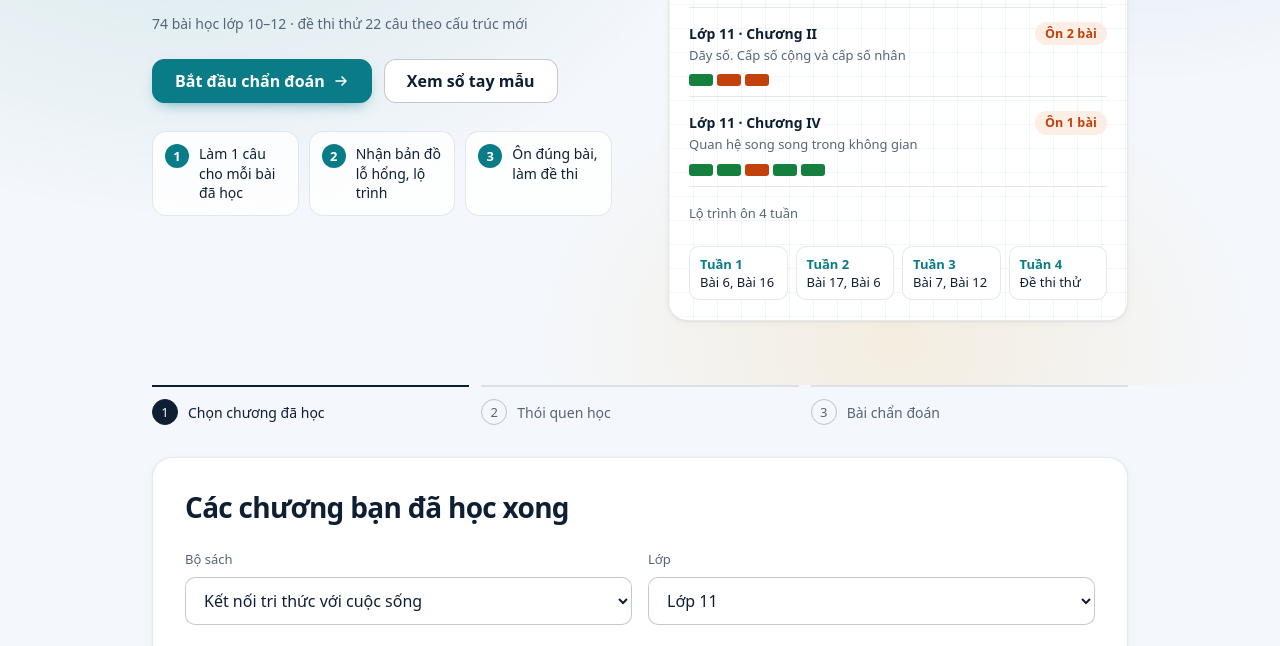
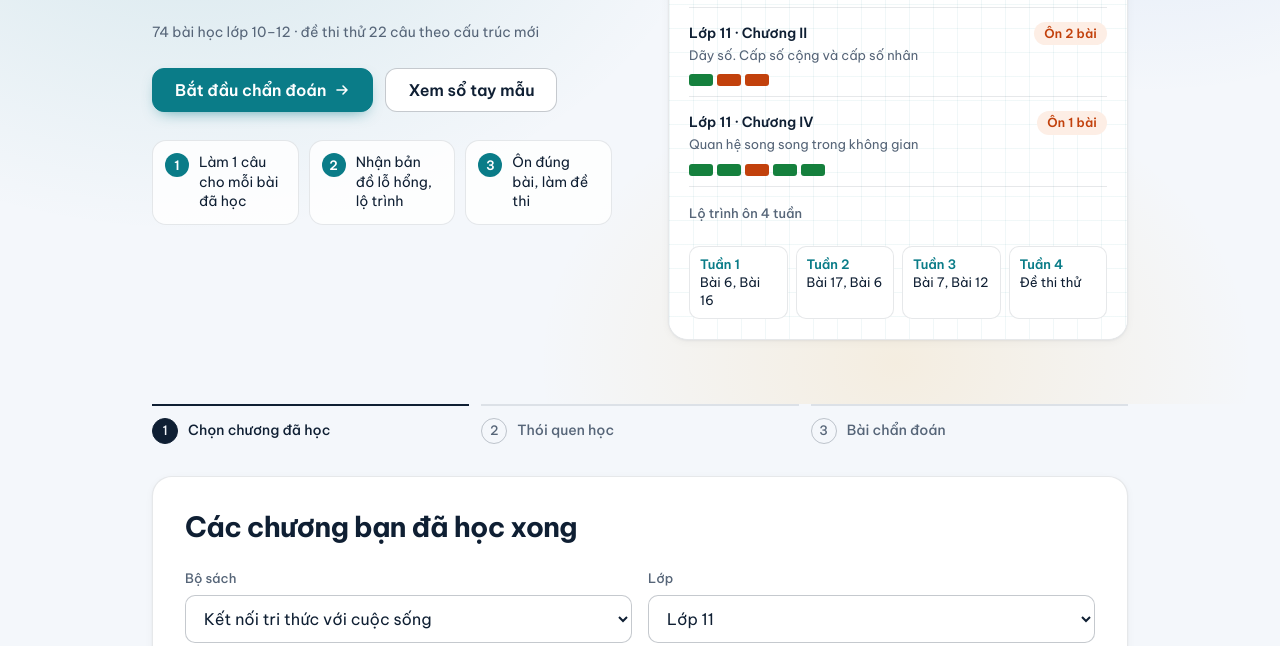
Before and after one commit to hoanganh1042/so-tay-hoc-toan, a website: page web/WebApp_So_tay_hoc_Toan.html in a window 1280 px wide. Shown: the part 564-1210 px from the top of the page. Drawn offline with Linux system fonts and the light colour scheme.

Commit message:
feat: tự lưu phông Be Vietnam Pro, bỏ kết nối tới Google Fonts
App không còn yêu cầu nào tới bên thứ ba khi mở trang. CSP siết về
font-src 'self' và bỏ fonts.googleapis.com khỏi style-src. Service worker
chỉ xử lý yêu cầu cùng nguồn gốc.

Co-Authored-By: Claude Fable 5.2 <noreply@anthropic.com>

````diff
--- a/docs/SECURITY.md
+++ b/docs/SECURITY.md
@@ -12,7 +12,7 @@ Người dùng là học sinh THPT, phần lớn dưới 18 tuổi. Ứng dụng
 
 Ứng dụng **không** hỏi và không lưu họ tên, lớp cụ thể, trường, thư điện tử, số điện thoại hay bất kỳ mã định danh nào. Tất cả nằm trong trình duyệt của học sinh (IndexedDB và localStorage). Ứng dụng không có mã nào gửi dữ liệu ra ngoài: không `fetch` tới máy chủ khác, không công cụ đo lường, không cookie.
 
-Kết nối ra ngoài duy nhất khi mở trang là tải phông chữ từ Google Fonts (Google thấy địa chỉ IP và loại trình duyệt, không thấy dữ liệu học tập). Liên kết YouTube và liên kết nguồn đề chỉ mở khi học sinh bấm, và trang đặt `Referrer-Policy: no-referrer`.
+Phông chữ (Be Vietnam Pro, giấy phép OFL) được phát từ chính ứng dụng, nên khi mở trang ứng dụng không gửi yêu cầu nào tới bên thứ ba. Liên kết YouTube và liên kết nguồn đề chỉ mở khi học sinh bấm, và trang đặt `Referrer-Policy: no-referrer`.
 
 ## Mô hình đe dọa
 
@@ -33,8 +33,8 @@ Ngoài phạm vi: người có quyền dùng máy và mở công cụ lập trì
 ### 1. Chính sách bảo mật nội dung (CSP)
 
 ```
-default-src 'self'; script-src 'self'; style-src 'self' https://fonts.googleapis.com;
-style-src-attr 'unsafe-inline'; font-src 'self' https://fonts.gstatic.com; img-src 'self' data:;
+default-src 'self'; script-src 'self'; style-src 'self';
+style-src-attr 'unsafe-inline'; font-src 'self'; img-src 'self' data:;
 connect-src 'self'; object-src 'none'; base-uri 'none'; form-action 'none'; frame-ancestors 'none'
 ```
 
@@ -57,7 +57,7 @@ connect-src 'self'; object-src 'none'; base-uri 'none'; form-action 'none'; fram
 
 ### 4. Service worker
 
-Chỉ xử lý yêu cầu GET cùng nguồn gốc và phông Google; chỉ lưu phản hồi thành công, không lưu phản hồi chuyển hướng; không có `importScripts`, không nhận thông điệp từ trang.
+Chỉ xử lý yêu cầu GET cùng nguồn gốc (kể cả phông chữ tự lưu); yêu cầu tới nguồn khác được bỏ qua; chỉ lưu phản hồi thành công, không lưu phản hồi chuyển hướng; không có `importScripts`, không nhận thông điệp từ trang.
 
 ### 5. Kho mã
 
@@ -68,7 +68,7 @@ Chỉ xử lý yêu cầu GET cùng nguồn gốc và phông Google; chỉ lưu
 
 ## Giới hạn còn lại
 
-- **Phông chữ bên thứ ba.** Muốn không còn kết nối nào ra ngoài thì tự lưu tệp phông trong `web/` và siết CSP về `style-src 'self'; font-src 'self'`.
+- **Phông chữ bên thứ ba.** Đã xử lý: phông Be Vietnam Pro được lưu trong `web/fonts/` và CSP đặt `font-src 'self'`, nên ứng dụng không còn kết nối nào ra ngoài khi mở trang.
 - **Nguồn gốc dùng chung.** Nếu đặt app ở `ten.github.io/kho/`, mọi trang khác của cùng tài khoản GitHub dùng chung nguồn gốc và đọc, ghi được dữ liệu của app. Nên dùng tên miền con riêng (như bản Netlify hiện tại).
 - **GitHub Pages không đặt được tiêu đề HTTP**, nên ở đó chỉ còn lớp CSP trong thẻ `<meta>` và không có `frame-ancestors`.
 - **Dữ liệu không mã hóa** trên máy và trong tệp sao lưu. Tệp sao lưu chứa câu trả lời phiếu thói quen; học sinh nên giữ tệp cho riêng mình.
--- a/web/WebApp_So_tay_hoc_Toan.html
+++ b/web/WebApp_So_tay_hoc_Toan.html
@@ -2,7 +2,7 @@
 <html lang="vi" data-type="software" data-radius="soft" data-buttons="solid" data-motion>
 <head>
 <meta charset="utf-8">
-<meta http-equiv="Content-Security-Policy" content="default-src 'self'; script-src 'self' 'sha256-BkKP2XO6WOEc3kXOiLr2ZoY83hamalKjPY9xBcbXVuw='; style-src 'self' 'sha256-YTN2KNwP/dL0fL4vc8FEYgUIAY35P5/DcrgsR5B83cY=' https://fonts.googleapis.com; style-src-attr 'unsafe-inline'; font-src 'self' https://fonts.gstatic.com; img-src 'self' data:; connect-src 'self'; object-src 'none'; base-uri 'none'; form-action 'none'">
+<meta http-equiv="Content-Security-Policy" content="default-src 'self'; script-src 'self' 'sha256-BkKP2XO6WOEc3kXOiLr2ZoY83hamalKjPY9xBcbXVuw='; style-src 'self' 'sha256-YTN2KNwP/dL0fL4vc8FEYgUIAY35P5/DcrgsR5B83cY='; style-src-attr 'unsafe-inline'; font-src 'self'; img-src 'self' data:; connect-src 'self'; object-src 'none'; base-uri 'none'; form-action 'none'">
 <meta name="referrer" content="no-referrer">
 <meta name="viewport" content="width=device-width, initial-scale=1, viewport-fit=cover">
 <meta name="page-type" content="software">
@@ -17,9 +17,6 @@
 <meta name="apple-mobile-web-app-title" content="Sổ tay Toán">
 <script src="boot.js"></script>
 <meta name="description" content="Web app chẩn đoán lỗ hổng kiến thức Toán theo từng bài học, ôn tập theo chương và luyện đề thi thử tốt nghiệp THPT theo cấu trúc mới.">
-<link rel="preconnect" href="https://fonts.googleapis.com">
-<link rel="preconnect" href="https://fonts.gstatic.com" crossorigin>
-<link rel="stylesheet" href="https://fonts.googleapis.com/css2?family=Be+Vietnam+Pro:wght@400;500;600;700&display=swap">
 <link rel="stylesheet" href="app.css">
 </head>
 <body>
--- a/web/app.css
+++ b/web/app.css
@@ -1,3 +1,77 @@
+/* Be Vietnam Pro, tự lưu trong ứng dụng (giấy phép OFL, xem fonts/OFL.txt). */
+/* vietnamese */
+@font-face {
+  font-family: "Be Vietnam Pro";
+  font-style: normal;
+  font-weight: 400;
+  font-display: swap;
+  src: url("fonts/be-vietnam-pro-400-vietnamese.woff2") format("woff2");
+  unicode-range: U+0102-0103, U+0110-0111, U+0128-0129, U+0168-0169, U+01A0-01A1, U+01AF-01B0, U+0300-0301, U+0303-0304, U+0308-0309, U+0323, U+0329, U+1EA0-1EF9, U+20AB;
+}
+/* latin */
+@font-face {
+  font-family: "Be Vietnam Pro";
+  font-style: normal;
+  font-weight: 400;
+  font-display: swap;
+  src: url("fonts/be-vietnam-pro-400-latin.woff2") format("woff2");
+  unicode-range: U+0000-00FF, U+0131, U+0152-0153, U+02BB-02BC, U+02C6, U+02DA, U+02DC, U+0304, U+0308, U+0329, U+2000-206F, U+20AC, U+2122, U+2191, U+2193, U+2212, U+2215, U+FEFF, U+FFFD;
+}
+/* vietnamese */
+@font-face {
+  font-family: "Be Vietnam Pro";
+  font-style: normal;
+  font-weight: 500;
+  font-display: swap;
+  src: url("fonts/be-vietnam-pro-500-vietnamese.woff2") format("woff2");
+  unicode-range: U+0102-0103, U+0110-0111, U+0128-0129, U+0168-0169, U+01A0-01A1, U+01AF-01B0, U+0300-0301, U+0303-0304, U+0308-0309, U+0323, U+0329, U+1EA0-1EF9, U+20AB;
+}
+/* latin */
+@font-face {
+  font-family: "Be Vietnam Pro";
+  font-style: normal;
+  font-weight: 500;
+  font-display: swap;
+  src: url("fonts/be-vietnam-pro-500-latin.woff2") format("woff2");
+  unicode-range: U+0000-00FF, U+0131, U+0152-0153, U+02BB-02BC, U+02C6, U+02DA, U+02DC, U+0304, U+0308, U+0329, U+2000-206F, U+20AC, U+2122, U+2191, U+2193, U+2212, U+2215, U+FEFF, U+FFFD;
+}
+/* vietnamese */
+@font-face {
+  font-family: "Be Vietnam Pro";
+  font-style: normal;
+  font-weight: 600;
+  font-display: swap;
+  src: url("fonts/be-vietnam-pro-600-vietnamese.woff2") format("woff2");
+  unicode-range: U+0102-0103, U+0110-0111, U+0128-0129, U+0168-0169, U+01A0-01A1, U+01AF-01B0, U+0300-0301, U+0303-0304, U+0308-0309, U+0323, U+0329, U+1EA0-1EF9, U+20AB;
+}
+/* latin */
+@font-face {
+  font-family: "Be Vietnam Pro";
+  font-style: normal;
+  font-weight: 600;
+  font-display: swap;
+  src: url("fonts/be-vietnam-pro-600-latin.woff2") format("woff2");
+  unicode-range: U+0000-00FF, U+0131, U+0152-0153, U+02BB-02BC, U+02C6, U+02DA, U+02DC, U+0304, U+0308, U+0329, U+2000-206F, U+20AC, U+2122, U+2191, U+2193, U+2212, U+2215, U+FEFF, U+FFFD;
+}
+/* vietnamese */
+@font-face {
+  font-family: "Be Vietnam Pro";
+  font-style: normal;
+  font-weight: 700;
+  font-display: swap;
+  src: url("fonts/be-vietnam-pro-700-vietnamese.woff2") format("woff2");
+  unicode-range: U+0102-0103, U+0110-0111, U+0128-0129, U+0168-0169, U+01A0-01A1, U+01AF-01B0, U+0300-0301, U+0303-0304, U+0308-0309, U+0323, U+0329, U+1EA0-1EF9, U+20AB;
+}
+/* latin */
+@font-face {
+  font-family: "Be Vietnam Pro";
+  font-style: normal;
+  font-weight: 700;
+  font-display: swap;
+  src: url("fonts/be-vietnam-pro-700-latin.woff2") format("woff2");
+  unicode-range: U+0000-00FF, U+0131, U+0152-0153, U+02BB-02BC, U+02C6, U+02DA, U+02DC, U+0304, U+0308, U+0329, U+2000-206F, U+20AC, U+2122, U+2191, U+2193, U+2212, U+2215, U+FEFF, U+FFFD;
+}
+
 /*
   Thiết kế lại theo tasteskill 2.5 (design-taste-frontend).
   Kind: software (web app học tập). Palette: cool-white-slate (teal, không tím).
--- /dev/null
+++ b/web/fonts/OFL.txt
@@ -0,0 +1,5 @@
+Be Vietnam Pro
+Copyright 2021 The Be Vietnam Pro Project Authors (https://github.com/bettergui/BeVietnamPro)
+
+This Font Software is licensed under the SIL Open Font License, Version 1.1.
+The full licence text and FAQ are available at: https://openfontlicense.org
--- a/web/sw.js
+++ b/web/sw.js
@@ -1,13 +1,17 @@
 // Service worker của app Sổ tay học Toán: lưu sẵn các file để mở được khi không có mạng.
 // File của app: lấy từ mạng trước (luôn có bản mới khi online), mất mạng thì dùng bản đã lưu.
-// Font Google: dùng bản đã lưu trước. Đổi VER khi muốn xóa bộ nhớ đệm cũ.
-const VER = 'sotay-v15';
+// Chỉ xử lý yêu cầu GET cùng nguồn gốc, kể cả phông chữ tự lưu. Đổi VER khi muốn xóa bộ nhớ đệm cũ.
+const VER = 'sotay-v16';
 const SHELL = [
   './', './WebApp_So_tay_hoc_Toan.html', './manifest.webmanifest',
   './app.css', './boot.js', './db.js', './app.js', './congthuc.js', './view_congthuc.js',
   './data.js', './data_them.js', './mucdo.js', './sach.js', './dethi_them.js', './dethi_mucdo.js', './thucte.js', './chuong.js', './bosung.js', './hinh.js', './hinh_bosung.js', './phantich.js',
   './loigiai_10.js', './loigiai_11.js', './loigiai_12.js', './loigiai_dethi.js',
-  './app/icon-192.png', './app/icon-512.png', './app/icon-maskable-512.png', './app/apple-touch-icon.png'
+  './app/icon-192.png', './app/icon-512.png', './app/icon-maskable-512.png', './app/apple-touch-icon.png',
+  './fonts/be-vietnam-pro-400-vietnamese.woff2', './fonts/be-vietnam-pro-400-latin.woff2',
+  './fonts/be-vietnam-pro-500-vietnamese.woff2', './fonts/be-vietnam-pro-500-latin.woff2',
+  './fonts/be-vietnam-pro-600-vietnamese.woff2', './fonts/be-vietnam-pro-600-latin.woff2',
+  './fonts/be-vietnam-pro-700-vietnamese.woff2', './fonts/be-vietnam-pro-700-latin.woff2'
 ];
 const OPTIONAL = [];
 
@@ -26,11 +30,9 @@ self.addEventListener('fetch', e => {
   const req = e.request;
   if (req.method !== 'GET') return;
   const url = new URL(req.url);
-  const font = url.hostname === 'fonts.googleapis.com' || url.hostname === 'fonts.gstatic.com';
-  if (url.origin !== self.location.origin && !font) return;
-  // Chỉ lưu phản hồi thành công và không phải chuyển hướng. Phông Google trả phản hồi "mờ" (opaque) nên chấp nhận riêng cho phông.
-  const keep = res => { if (res && !res.redirected && (res.ok || (font && res.type === 'opaque'))) { const copy = res.clone(); e.waitUntil(caches.open(VER).then(c => c.put(req, copy)).catch(() => {})); } return res; };
-  if (font) { e.respondWith(caches.match(req).then(hit => hit || fetch(req).then(keep))); return; }
+  if (url.origin !== self.location.origin) return;
+  // Chỉ lưu phản hồi thành công và không phải chuyển hướng.
+  const keep = res => { if (res && res.ok && !res.redirected) { const copy = res.clone(); e.waitUntil(caches.open(VER).then(c => c.put(req, copy)).catch(() => {})); } return res; };
   e.respondWith(fetch(req).then(keep).catch(() =>
     caches.match(req, {ignoreSearch: true}).then(hit => hit || (req.mode === 'navigate' ? caches.match('./WebApp_So_tay_hoc_Toan.html') : undefined))));
 });
````
Also changed, not shown: SECURITY.md (+1 -1 lines), docs/ARCHITECTURE.md (+1 -1 lines), netlify.toml, web/fonts/be-vietnam-pro-400-latin.woff2 (added), web/fonts/be-vietnam-pro-400-vietnamese.woff2 (added), web/fonts/be-vietnam-pro-500-latin.woff2 (added), web/fonts/be-vietnam-pro-500-vietnamese.woff2 (added), web/fonts/be-vietnam-pro-600-latin.woff2 (added), web/fonts/be-vietnam-pro-600-vietnamese.woff2 (added), web/fonts/be-vietnam-pro-700-latin.woff2 (added), web/fonts/be-vietnam-pro-700-vietnamese.woff2 (added), 2 other files.
